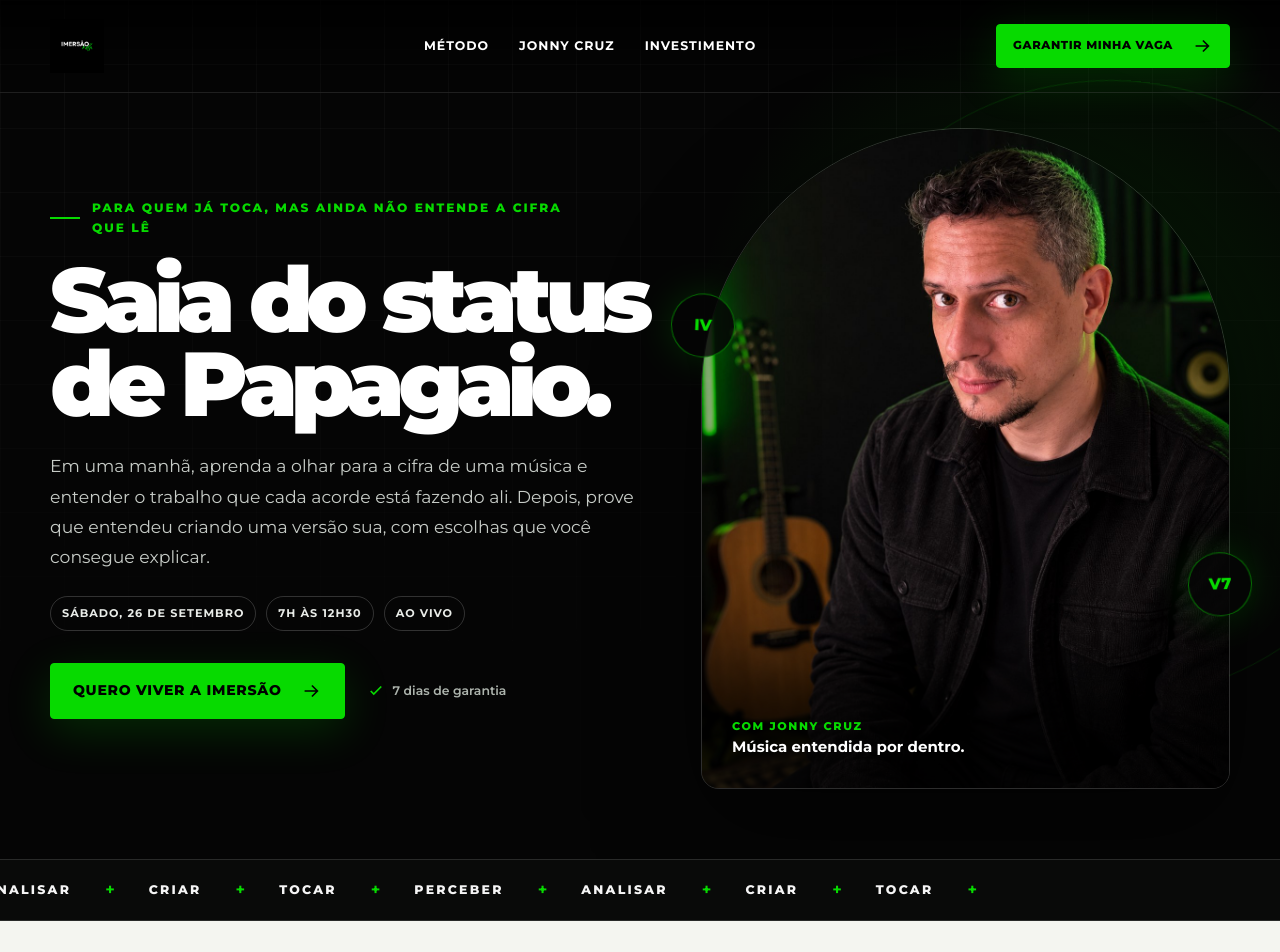
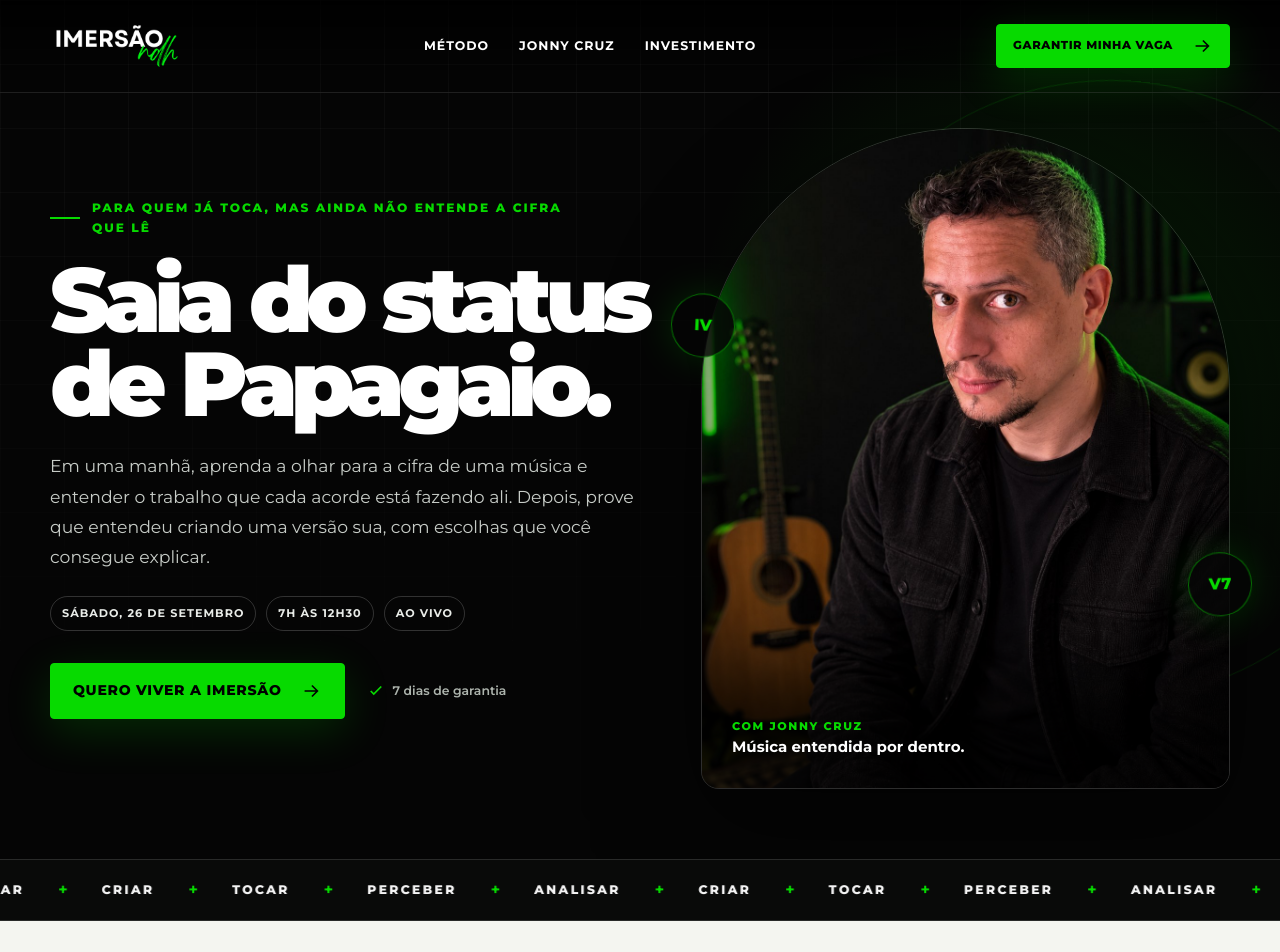
Before and after one commit to LucasPTF/jonathan-amancio-pagina-vendas, a React (Vite) app: page / in a window 1280 px wide. Shown: the top 952 px of the page. Built offline with nearby package versions, Linux system fonts and the light colour scheme.

Commit message:
Corrige a faixa contínua e a logo transparente

```diff
--- a/index.html
+++ b/index.html
@@ -9,7 +9,7 @@
     <meta property="og:title" content="Imersão Natação da Harmonia" />
     <meta property="og:description" content="Uma manhã ao vivo para perceber, analisar, criar e tocar com consciência harmônica." />
     <meta property="og:image" content="/assets/jonny-hero.jpg" />
-    <link rel="icon" href="/assets/logo-imersao.png" />
+    <link rel="icon" href="/assets/logo-imersao-transparente.png" />
     <title>Imersão Natação da Harmonia | Jonny Cruz</title>
   </head>
   <body>
--- a/src/main.tsx
+++ b/src/main.tsx
@@ -94,7 +94,35 @@
 }
 
 function Logo() {
-  return <img className="brand-logo" src="/assets/logo-imersao.png" alt="Imersão Natação da Harmonia" />;
+  return <img className="brand-logo" src="/assets/logo-imersao-transparente.png" alt="Imersão Natação da Harmonia" />;
+}
+
+function SkillMarquee() {
+  const ref = useRef<HTMLDivElement>(null);
+  const [isRunning, setIsRunning] = useState(false);
+
+  useEffect(() => {
+    const node = ref.current;
+    if (!node) return;
+    const observer = new IntersectionObserver(
+      ([entry]) => setIsRunning(entry.isIntersecting),
+      { threshold: 0.05 },
+    );
+    observer.observe(node);
+    return () => observer.disconnect();
+  }, []);
+
+  return (
+    <div ref={ref} className={`marquee${isRunning ? " is-running" : ""}`} aria-label="Principais habilidades trabalhadas">
+      <div className="marquee-track" aria-hidden="true">
+        {[0, 1, 2, 3].map((group) => (
+          <div className="marquee-group" key={group}>
+            <span>Perceber</span><b>+</b><span>Analisar</span><b>+</b><span>Criar</span><b>+</b><span>Tocar</span><b>+</b>
+          </div>
+        ))}
+      </div>
+    </div>
+  );
 }
 
 function Cta({ label = "Quero viver a Imersão", className = "" }: { label?: string; className?: string }) {
@@ -230,12 +258,7 @@
               <div className="chord-note chord-note-two" aria-hidden="true">V7</div>
             </div>
           </div>
-          <div className="marquee" aria-label="Principais habilidades trabalhadas">
-            <div className="marquee-track">
-              <span>Perceber</span><b>+</b><span>Analisar</span><b>+</b><span>Criar</span><b>+</b><span>Tocar</span><b>+</b>
-              <span aria-hidden="true">Perceber</span><b aria-hidden="true">+</b><span aria-hidden="true">Analisar</span><b aria-hidden="true">+</b><span aria-hidden="true">Criar</span><b aria-hidden="true">+</b><span aria-hidden="true">Tocar</span><b aria-hidden="true">+</b>
-            </div>
-          </div>
+          <SkillMarquee />
         </section>
 
         <section className="recognition section-light">
--- a/src/styles.css
+++ b/src/styles.css
@@ -114,7 +114,9 @@
 .hero-orbit i { position: absolute; width: 7px; height: 7px; border-radius: 50%; background: var(--green); box-shadow: 0 0 16px var(--green); }
 .hero-orbit i:nth-child(1) { top: 4%; left: 38%; }.hero-orbit i:nth-child(2) { right: 8%; top: 30%; }.hero-orbit i:nth-child(3) { bottom: 13%; right: 20%; }.hero-orbit i:nth-child(4) { bottom: 4%; left: 37%; }
 .marquee { position: relative; z-index: 4; overflow: hidden; border-block: 1px solid rgba(255,255,255,.13); background: #090a09; }
-.marquee-track { width: max-content; display: flex; align-items: center; gap: 34px; padding: 17px 0; color: #f5f5f5; animation: marquee 22s linear infinite; }
+.marquee-track { width: max-content; display: flex; align-items: center; color: #f5f5f5; will-change: transform; animation: marquee 18s linear infinite; animation-play-state: paused; }
+.marquee.is-running .marquee-track { animation-play-state: running; }
+.marquee-group { flex: none; display: flex; align-items: center; gap: 34px; padding: 17px 34px 17px 0; }
 .marquee span { font-size: .78rem; font-weight: 800; text-transform: uppercase; letter-spacing: .18em; }.marquee b { color: var(--green); }
 
 section { position: relative; }
@@ -241,7 +243,7 @@
 @keyframes hero-portrait { from { opacity: 0; transform: translateX(55px) scale(.96); } to { opacity: 1; transform: translateX(0) scale(1); } }
 @keyframes chord-float { 0%, 100% { transform: translateY(0) rotate(-2deg); } 50% { transform: translateY(-13px) rotate(3deg); } }
 @keyframes orbit-spin { to { transform: rotate(360deg); } }
-@keyframes marquee { to { transform: translateX(-50%); } }
+@keyframes marquee { from { transform: translateX(0); } to { transform: translateX(-25%); } }
 @keyframes line-grow { to { transform: scaleX(1); } }
 @keyframes bonus-pulse { 0%,100% { transform: scale(1); box-shadow: 0 0 0 rgba(7,218,0,0); } 50% { transform: scale(1.045); box-shadow: 0 0 38px rgba(7,218,0,.3); } }
 @keyframes quote-in { from { opacity: .35; transform: translateX(16px); } to { opacity: 1; transform: translateX(0); } }
@@ -285,5 +287,5 @@
   html { scroll-behavior: auto; }
   *, *::before, *::after { animation-duration: .01ms !important; animation-iteration-count: 1 !important; transition-duration: .01ms !important; }
   .reveal { opacity: 1; transform: none; }
-  .marquee-track { transform: translateX(-18%); }
+  .marquee-track { animation: none !important; transform: none !important; }
 }
```
Also changed, not shown: public/assets/logo-imersao-transparente.png (added).
